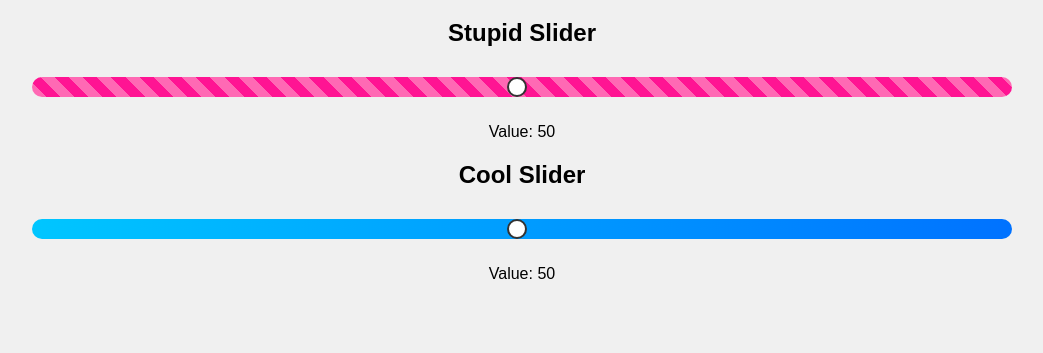
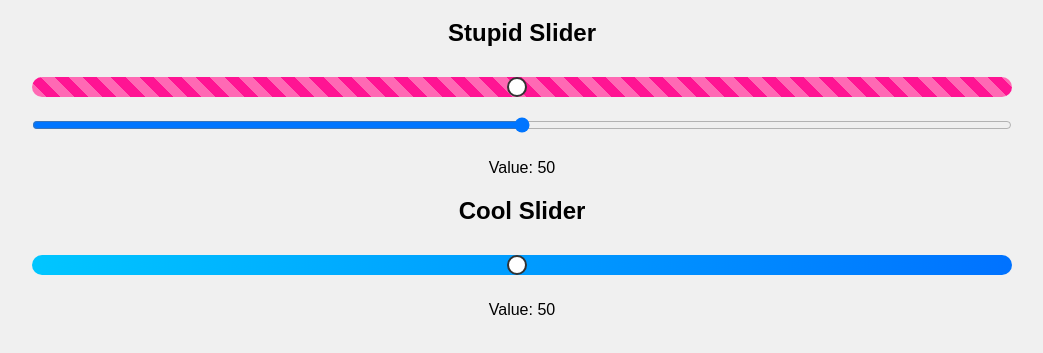
Before and after one commit to Jklougheed5/Game, a plain HTML site: page index.html in a window 1280 px wide. Shown: the part 89-442 px from the top of the page, without its empty margins (118-1161 px from the left). Drawn offline with Linux system fonts and the light colour scheme.

Commit message:
Update index.html

```diff
--- a/index.html
+++ b/index.html
@@ -10,7 +10,10 @@
     <h1>Fun and Cool Sliders</h1>
     <div class="slider-container">
         <h2>Stupid Slider</h2>
-        <input type="range" min="1" max="100" value="50" class="slider stupid-slider">
+        <div class="silly-slider-wrapper">
+            <input type="range" min="1" max="100" value="50" class="slider stupid-slider">
+            <input type="range" min="-45" max="45" value="0" class="slider vertical-slider">
+        </div>
         <p>Value: <span class="stupid-value">50</span></p>
     </div>
     <div class="slider-container">
```
